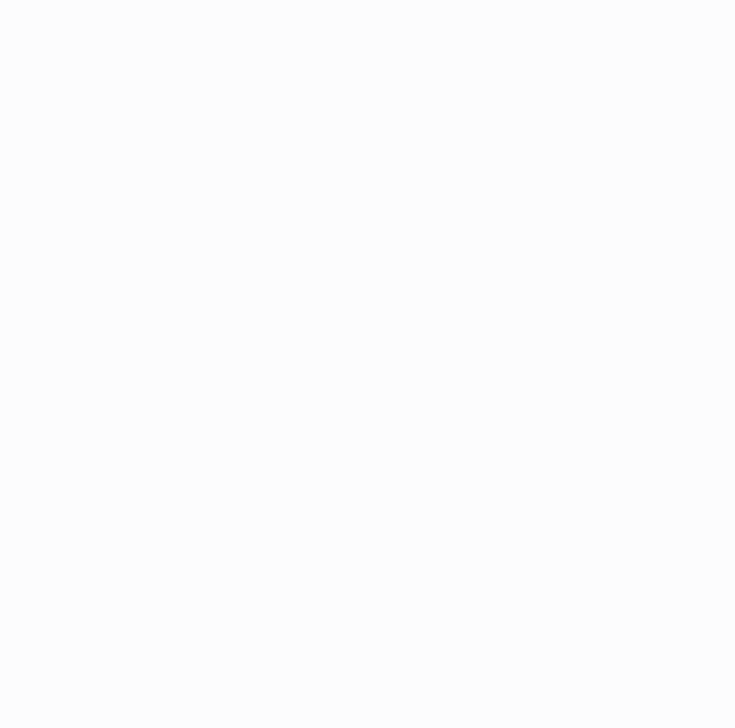
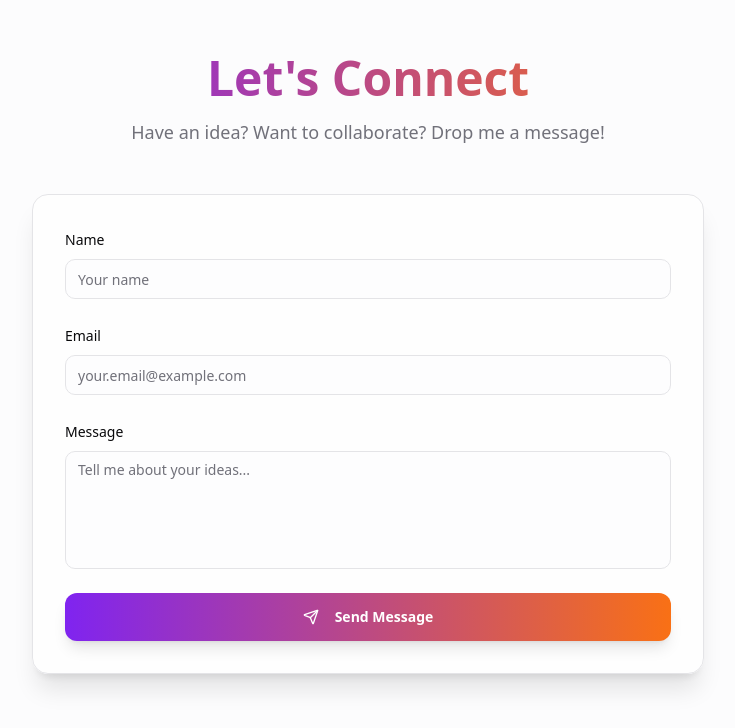
Before and after one commit to jannolan200211-ship-it/burma-creations-showcase, a React (Vite) app: page / in a window 1280 px wide. Shown: the part 1546-2274 px from the top of the page, without its empty margins (272-1007 px from the left). Before the commit the page ends 1520 px from the top, so only its background shows below. Built offline with nearby package versions, Linux system fonts and the light colour scheme; no server answers; the database is empty.

Commit message:
Add Contact Form Section

```diff
--- a/package.json
+++ b/package.json
@@ -53,7 +53,7 @@
     "react": "^18.3.1",
     "react-day-picker": "^8.10.1",
     "react-dom": "^18.3.1",
-    "react-hook-form": "^7.61.1",
+    "react-hook-form": "^7.62.0",
     "react-resizable-panels": "^2.1.9",
     "react-router-dom": "^6.30.1",
     "recharts": "^2.15.4",
--- /dev/null
+++ b/src/components/ContactForm.tsx
@@ -0,0 +1,186 @@
+import { useState } from "react";
+import { motion } from "framer-motion";
+import { useForm } from "react-hook-form";
+import { zodResolver } from "@hookform/resolvers/zod";
+import * as z from "zod";
+import { Send, Loader2 } from "lucide-react";
+import { supabase } from "@/integrations/supabase/client";
+import { toast } from "@/hooks/use-toast";
+import { Button } from "@/components/ui/button";
+import { Input } from "@/components/ui/input";
+import { Textarea } from "@/components/ui/textarea";
+import {
+  Form,
+  FormControl,
+  FormField,
+  FormItem,
+  FormLabel,
+  FormMessage,
+} from "@/components/ui/form";
+
+const formSchema = z.object({
+  name: z.string().min(2, "Name must be at least 2 characters"),
+  email: z.string().email("Please enter a valid email"),
+  message: z.string().min(10, "Message must be at least 10 characters"),
+});
+
+type FormData = z.infer<typeof formSchema>;
+
+const ContactForm = () => {
+  const [isSubmitting, setIsSubmitting] = useState(false);
+
+  const form = useForm<FormData>({
+    resolver: zodResolver(formSchema),
+    defaultValues: {
+      name: "",
+      email: "",
+      message: "",
+    },
+  });
+
+  const onSubmit = async (data: FormData) => {
+    setIsSubmitting(true);
+
+    try {
+      const { error } = await supabase
+        .from("contact_submissions")
+        .insert([
+          {
+            name: data.name,
+            email: data.email,
+            message: data.message,
+          },
+        ]);
+
+      if (error) throw error;
+
+      toast({
+        title: "Message sent successfully! 🎉",
+        description: "Thank you for reaching out. I'll get back to you soon!",
+      });
+
+      form.reset();
+    } catch (error) {
+      console.error("Error submitting form:", error);
+      toast({
+        title: "Something went wrong",
+        description: "Please try again later or email me directly.",
+        variant: "destructive",
+      });
+    } finally {
+      setIsSubmitting(false);
+    }
+  };
+
+  return (
+    <section className="py-20 px-4 sm:px-6 lg:px-8">
+      <motion.div
+        initial={{ opacity: 0, y: 20 }}
+        animate={{ opacity: 1, y: 0 }}
+        transition={{ duration: 0.6 }}
+        className="max-w-2xl mx-auto"
+      >
+        <div className="text-center mb-12">
+          <h2 className="text-4xl sm:text-5xl font-bold mb-4 bg-gradient-to-r from-primary to-accent bg-clip-text text-transparent">
+            Let's Connect
+          </h2>
+          <p className="text-muted-foreground text-lg">
+            Have an idea? Want to collaborate? Drop me a message!
+          </p>
+        </div>
+
+        <motion.div
+          initial={{ opacity: 0, y: 20 }}
+          animate={{ opacity: 1, y: 0 }}
+          transition={{ duration: 0.6, delay: 0.2 }}
+          className="bg-card/50 backdrop-blur-sm border border-border rounded-2xl p-6 sm:p-8 shadow-xl"
+        >
+          <Form {...form}>
+            <form onSubmit={form.handleSubmit(onSubmit)} className="space-y-6">
+              <FormField
+                control={form.control}
+                name="name"
+                render={({ field }) => (
+                  <FormItem>
+                    <FormLabel className="text-foreground">Name</FormLabel>
+                    <FormControl>
+                      <Input
+                        placeholder="Your name"
+                        {...field}
+                        className="bg-background/50 border-input focus:border-primary transition-colors"
+                      />
+                    </FormControl>
+                    <FormMessage />
+                  </FormItem>
+                )}
+              />
+
+              <FormField
+                control={form.control}
+                name="email"
+                render={({ field }) => (
+                  <FormItem>
+                    <FormLabel className="text-foreground">Email</FormLabel>
+                    <FormControl>
+                      <Input
+                        type="email"
+                        placeholder="your.email@example.com"
+                        {...field}
+                        className="bg-background/50 border-input focus:border-primary transition-colors"
+                      />
+                    </FormControl>
+                    <FormMessage />
+                  </FormItem>
+                )}
+              />
+
+              <FormField
+                control={form.control}
+                name="message"
+                render={({ field }) => (
+                  <FormItem>
+                    <FormLabel className="text-foreground">Message</FormLabel>
+                    <FormControl>
+                      <Textarea
+                        placeholder="Tell me about your ideas..."
+                        rows={5}
+                        {...field}
+                        className="bg-background/50 border-input focus:border-primary transition-colors resize-none"
+                      />
+                    </FormControl>
+                    <FormMessage />
+                  </FormItem>
+                )}
+              />
+
+              <motion.div
+                whileHover={{ scale: 1.02 }}
+                whileTap={{ scale: 0.98 }}
+              >
+                <Button
+                  type="submit"
+                  disabled={isSubmitting}
+                  className="w-full bg-gradient-to-r from-primary to-accent hover:from-primary/90 hover:to-accent/90 text-primary-foreground font-semibold py-6 rounded-xl transition-all duration-300 shadow-lg hover:shadow-xl"
+                >
+                  {isSubmitting ? (
+                    <>
+                      <Loader2 className="mr-2 h-5 w-5 animate-spin" />
+                      Sending...
+                    </>
+                  ) : (
+                    <>
+                      <Send className="mr-2 h-5 w-5" />
+                      Send Message
+                    </>
+                  )}
+                </Button>
+              </motion.div>
+            </form>
+          </Form>
+        </motion.div>
+      </motion.div>
+    </section>
+  );
+};
+
+export default ContactForm;
--- a/src/integrations/supabase/types.ts
+++ b/src/integrations/supabase/types.ts
@@ -41,6 +41,30 @@ export type Database = {
           image_url?: string | null
           title?: string
           updated_at?: string
+        }
+        Relationships: []
+      }
+      contact_submissions: {
+        Row: {
+          email: string
+          id: string
+          message: string
+          name: string
+          submitted_at: string
+        }
+        Insert: {
+          email: string
+          id?: string
+          message: string
+          name: string
+          submitted_at?: string
+        }
+        Update: {
+          email?: string
+          id?: string
+          message?: string
+          name?: string
+          submitted_at?: string
         }
         Relationships: []
       }
--- a/src/pages/Index.tsx
+++ b/src/pages/Index.tsx
@@ -1,6 +1,8 @@
 import { motion } from 'framer-motion';
 import { ProjectsGallery } from "@/components/ProjectsGallery";
 import BlogList from '@/components/BlogList';
+import ContactForm from '@/components/ContactForm';
+import { Toaster } from '@/components/ui/toaster';
 
 const Index = () => {
   return (
@@ -43,6 +45,12 @@ const Index = () => {
                 className="px-8 py-3 border-2 border-primary text-primary rounded-full font-semibold hover:bg-primary hover:text-primary-foreground transition-colors"
               >
                 Read Blog
+              </a>
+              <a
+                href="#contact"
+                className="px-8 py-3 border-2 border-accent text-accent rounded-full font-semibold hover:bg-accent hover:text-primary-foreground transition-colors"
+              >
+                Get In Touch
               </a>
             </motion.div>
           </motion.div>
@@ -90,6 +98,13 @@ const Index = () => {
           <BlogList />
         </div>
       </section>
+
+      {/* Contact Section */}
+      <section id="contact" className="bg-gradient-mesh/5">
+        <ContactForm />
+      </section>
+
+      <Toaster />
     </div>
   );
 };
```
Also changed, not shown: 2 other files (tests, documents, lock files or other folders).
